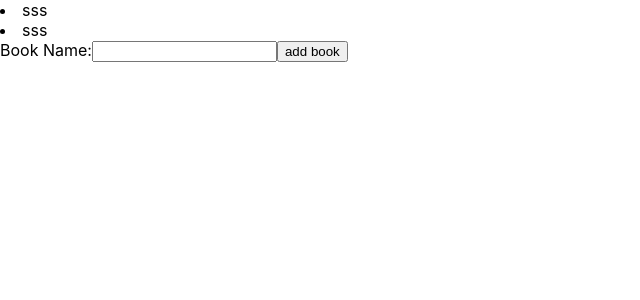
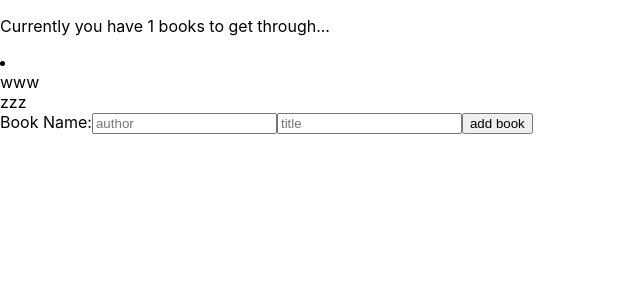
Before and after one commit to thejustvic/Reading-List-App, a React (Create React App) app: page / in a window 1280 px wide. Shown: the top 300 px of the page, without its empty margins (0-640 px from the left). Built offline with nearby package versions, Linux system fonts and the light colour scheme.

Commit message:
book context

```diff
--- a/src/App.js
+++ b/src/App.js
@@ -1,10 +1,17 @@
 import React from 'react';
 import BookList from './components/BookList';
+import Navbar from './components/Navbar'
+import NewBookForm from './components/NewBookForm'
+import BookContextProvider from './contexts/BookContext'
 
 function App() {
   return (
     <div className="App">
-      <BookList />
+      <BookContextProvider>
+        <Navbar />
+        <BookList />
+        <NewBookForm />
+      </BookContextProvider>
     </div>
   );
 }
--- /dev/null
+++ b/src/components/BookDetails.js
@@ -0,0 +1,14 @@
+import React from 'react'
+import { BookContext } from '../contexts/BookContext'
+
+const BookDetails = ({ book }) => {
+  const { removeBook } = React.useContext(BookContext)
+  return(
+    <li onClick={() => removeBook(book.id)}>
+      <div className='title'>{book.title}</div>
+      <div className='author'>{book.author}</div>
+    </li>
+  )
+}
+
+export default BookDetails
--- a/src/components/BookList.js
+++ b/src/components/BookList.js
@@ -1,27 +1,26 @@
 import React from 'react'
-import uuid from 'uuid/v1'
-import NewBookForm from './NewBookForm'
+// import uuid from 'uuid/v1'
+// import NewBookForm from './NewBookForm'
+import { BookContext } from '../contexts/BookContext'
+import BookDetails from './BookDetails'
 
 const BookList = () => {
 
-  const [books, setBooks] = React.useState([
-    { title: 'sss', id: 1 },
-    { title: 'sss', id: 2 },
-  ]);
+  const { books } = React.useContext(BookContext)
 
-  const addBook = title => {
-    setBooks([ ...books, { title, id: uuid() }]);
-  }
-
-  return(
+  return books.length ? (
     <div className='song-list'>
       {books.map(book => {
         return (
-          <li key={book.id}>{book.title}</li>
+          <BookDetails key={book.id} book={book} />
         )
       })}
-      <NewBookForm addBook={addBook} />
+      {/* <NewBookForm addBook={addBook} /> */}
     </div>
+  ) : (
+    <>
+      no books
+    </>
   )
 }
 
--- /dev/null
+++ b/src/components/Navbar.js
@@ -0,0 +1,13 @@
+import React from 'react'
+import { BookContext } from '../contexts/BookContext'
+
+const Navbar = () => {
+  const { books } = React.useContext(BookContext)
+  return(
+    <div className='navbar'>
+      <p>Currently you have {books.length} books to get through...</p>
+    </div>
+  )
+}
+
+export default Navbar
--- a/src/components/NewBookForm.js
+++ b/src/components/NewBookForm.js
@@ -1,13 +1,18 @@
 import React from 'react'
+import { BookContext } from '../contexts/BookContext'
 
-const NewBookForm = ({ addBook }) => {
+const NewBookForm = () => {
+
+  const { addBook } = React.useContext(BookContext)
 
   const [title, setTitle] = React.useState('')
+  const [author, setAuthor] = React.useState('')
 
   const handleSubmit = e => {
     e.preventDefault()
-    addBook(title)
+    addBook(title, author)
     setTitle('')
+    setAuthor('')
   }
 
   return(
@@ -16,8 +21,16 @@ const NewBookForm = ({ addBook }) => {
       <input
         type='text'
         required
+        onChange={e => setAuthor(e.target.value)}
+        value={author}
+        placeholder='author'
+      />
+       <input
+        type='text'
+        required
         onChange={e => setTitle(e.target.value)}
         value={title}
+        placeholder='title'
       />
       <input type='submit' value='add book' />
     </form>
--- /dev/null
+++ b/src/contexts/BookContext.js
@@ -0,0 +1,27 @@
+import React from 'react'
+import uuid from 'uuid/v1'
+
+export const BookContext = React.createContext()
+
+const BookContextProvider = props => {
+  const [books, setBooks] = React.useState([
+    { title: 'www', author: 'zzz', id: uuid() }
+  ])
+  const addBook = (title, author) => {
+    setBooks([
+      ...books,
+      {title, author, id: uuid()}
+    ])
+  }
+  const removeBook = id => {
+    setBooks(books.filter(book => book.id !== id))
+  }
+
+  return(
+    <BookContext.Provider value={{ books, addBook, removeBook }}>
+      {props.children}
+    </BookContext.Provider>
+  )
+}
+
+export default BookContextProvider
```
